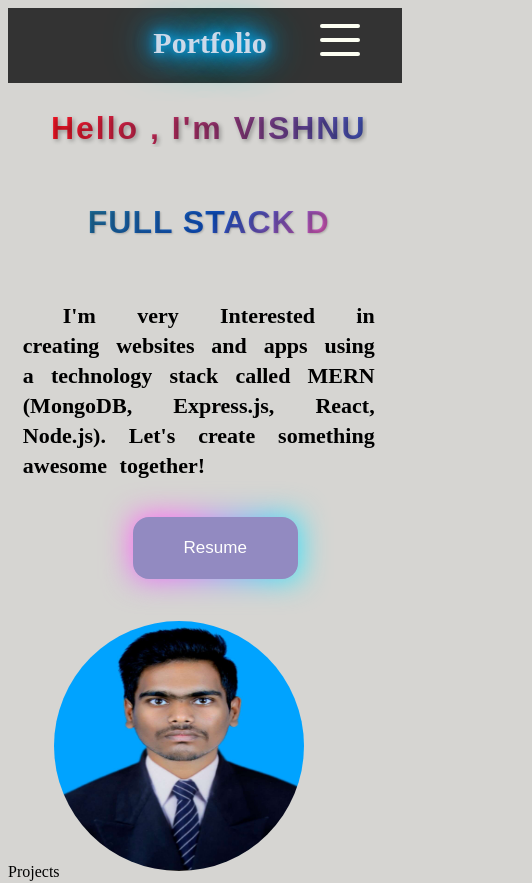
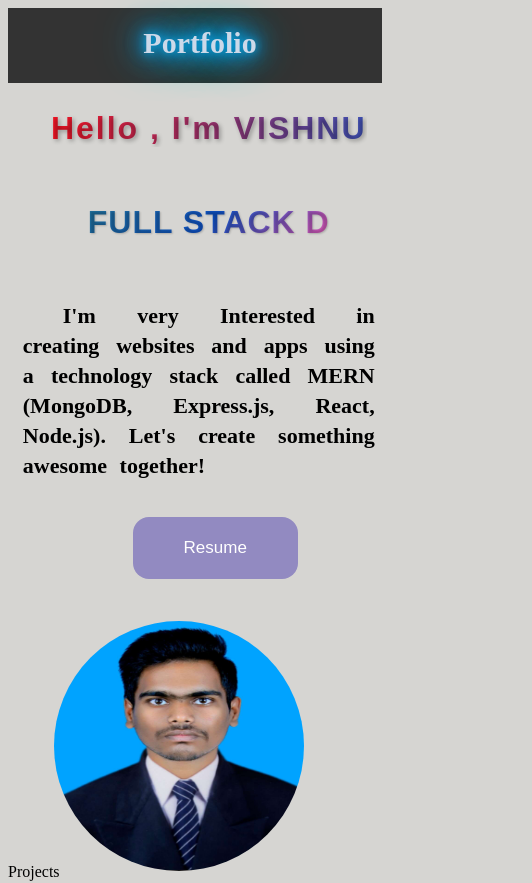
Before and after one commit to Vishnu-D-2002/PORTFOLIO, a React (Vite) app: page / in a window 390 px wide. Shown: the top 883 px of the page, 532 px wide, since content can reach past the window. Built offline with nearby package versions, Linux system fonts and the light colour scheme.

Commit message:
width handling

```diff
--- a/src/components/Education/Education.css
+++ b/src/components/Education/Education.css
@@ -65,7 +65,6 @@
 
 .section-title{
     margin: 20px 45% 10px 40%;
-    width: 100%;
     font-size: 34px;
     background: linear-gradient(120deg, #101c24, #8f39ac,rgb(238, 122, 13) );
     background-clip: text;
--- a/src/components/Intro/Intro.css
+++ b/src/components/Intro/Intro.css
@@ -96,7 +96,6 @@ button {
 
 button::after {
     content: '';
-    width: 100%;
     height: 100%;
     background-image: radial-gradient(circle farthest-corner at 10% 20%, rgba(255, 94, 247, 1) 17.8%, rgba(2, 245, 255, 1) 100.2%);
     filter: blur(15px);
--- a/src/components/Navbar/Navbar.css
+++ b/src/components/Navbar/Navbar.css
@@ -61,7 +61,6 @@ li {
 }
 
 .bars {
-    width: 100%;
     height: 4px;
     background-color: rgb(253, 255, 243);
     border-radius: 5px;
@@ -101,7 +100,6 @@ li {
 @media (max-width: 768px) {
     nav{
         height: 55px;
-        width: 100%;
     }
     #portfolio{
         margin-top: 8px;
--- a/src/components/Skills/Skills.css
+++ b/src/components/Skills/Skills.css
@@ -17,7 +17,6 @@
 }
 
 .section-titles {
-    width: 100%;
     font-size: 34px;
     color: #080808;
     margin: 20px 50% 10px;
```
